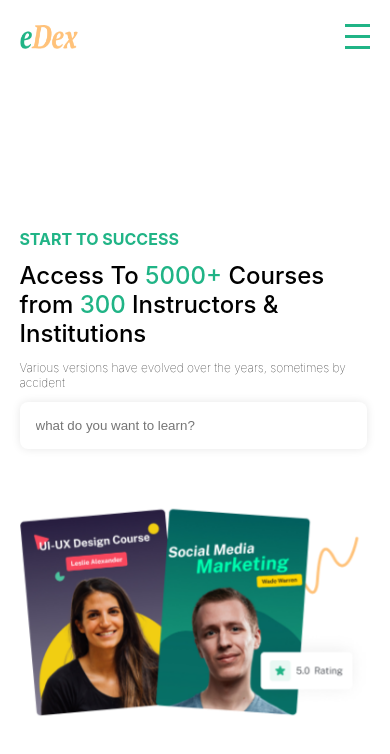
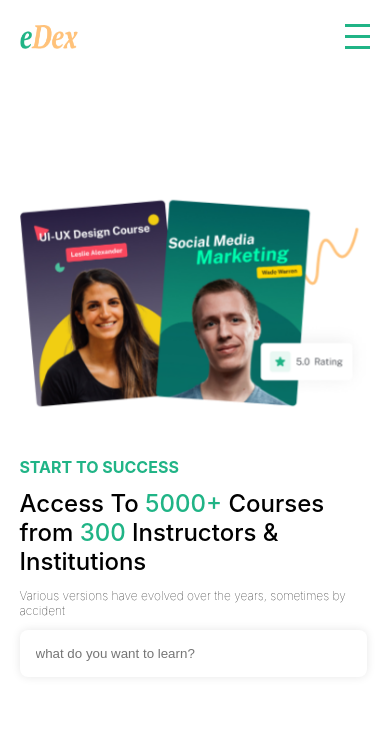
Before and after one commit to shaamilshan/eDex, a React (Create React App) app: page / in a window 390 px wide. Shown: the top 754 px of the page. Built offline with nearby package versions, Linux system fonts and the light colour scheme.

Commit message:
responsive

```diff
--- a/src/pages/Contact.css
+++ b/src/pages/Contact.css
@@ -198,6 +198,7 @@
   }
   .contact-btn{
     width: 100%;
+    margin-bottom: 30px;
 
   }
 }
--- a/src/pages/Home.css
+++ b/src/pages/Home.css
@@ -115,7 +115,7 @@
 
   @media (max-width: 480px) {
     .Home {
-      margin-top: 40%;
+      margin-top: 30%;
       padding-left: 5%;
       padding-right: 5%;
       gap: 50px;
--- a/src/pages/Home.js
+++ b/src/pages/Home.js
@@ -7,6 +7,9 @@ function Home() {
   return (
     <div className='Home' >
 
+      <div className='right-side  animate__animated animate__fadeInUp'>
+        <img src={hero} alt="hero-img" className='hero-img' />
+      </div>
       <div className='left-side '>
         <h6 >START TO SUCCESS</h6>
         <h4>Access To <span className='span'> 5000+ </span> Courses
@@ -15,9 +18,6 @@ function Home() {
         <p>Various versions have evolved over the years, sometimes by accident</p>
     <input type="text" placeholder='what do you want to learn?' className='hero-input'  />
       </div>
-      <div className='right-side  animate__animated animate__fadeInUp'>
-        <img src={hero} alt="hero-img" className='hero-img' />
-      </div>
     </div>
   )
 }
```
